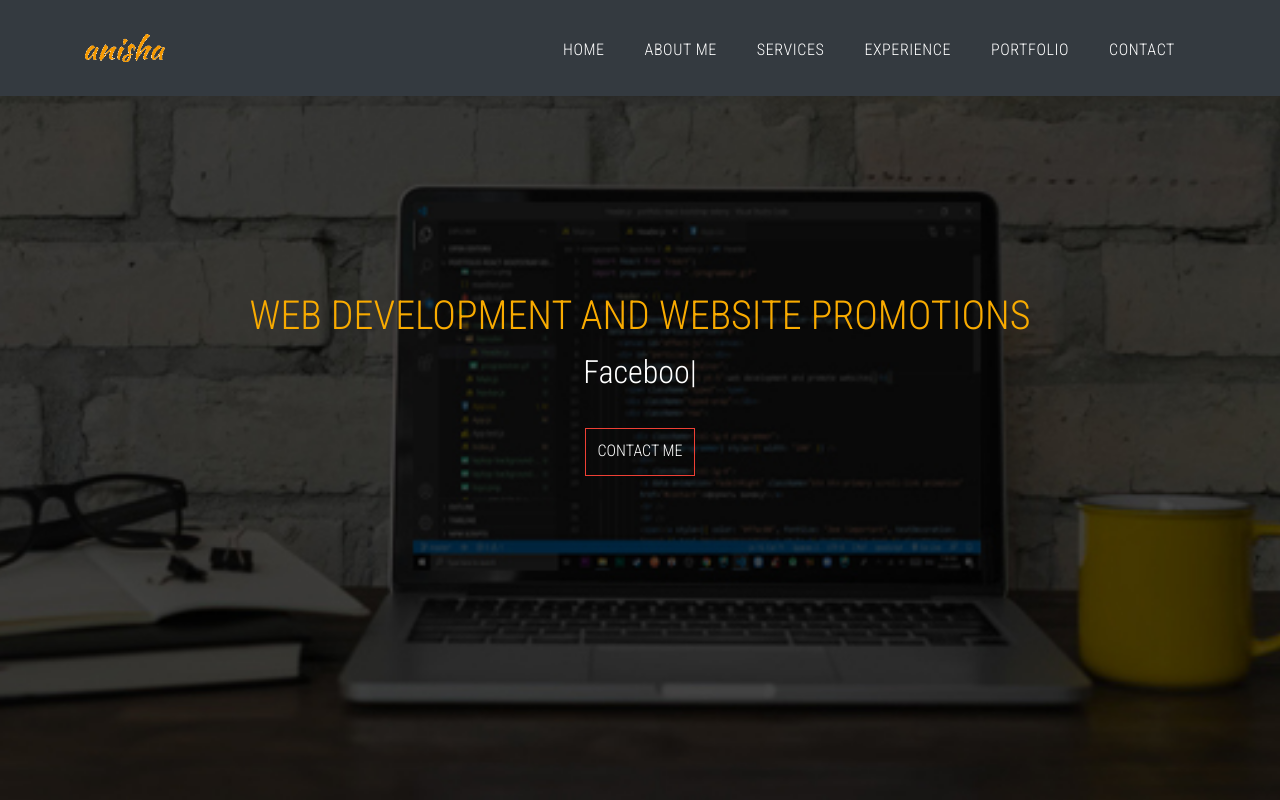
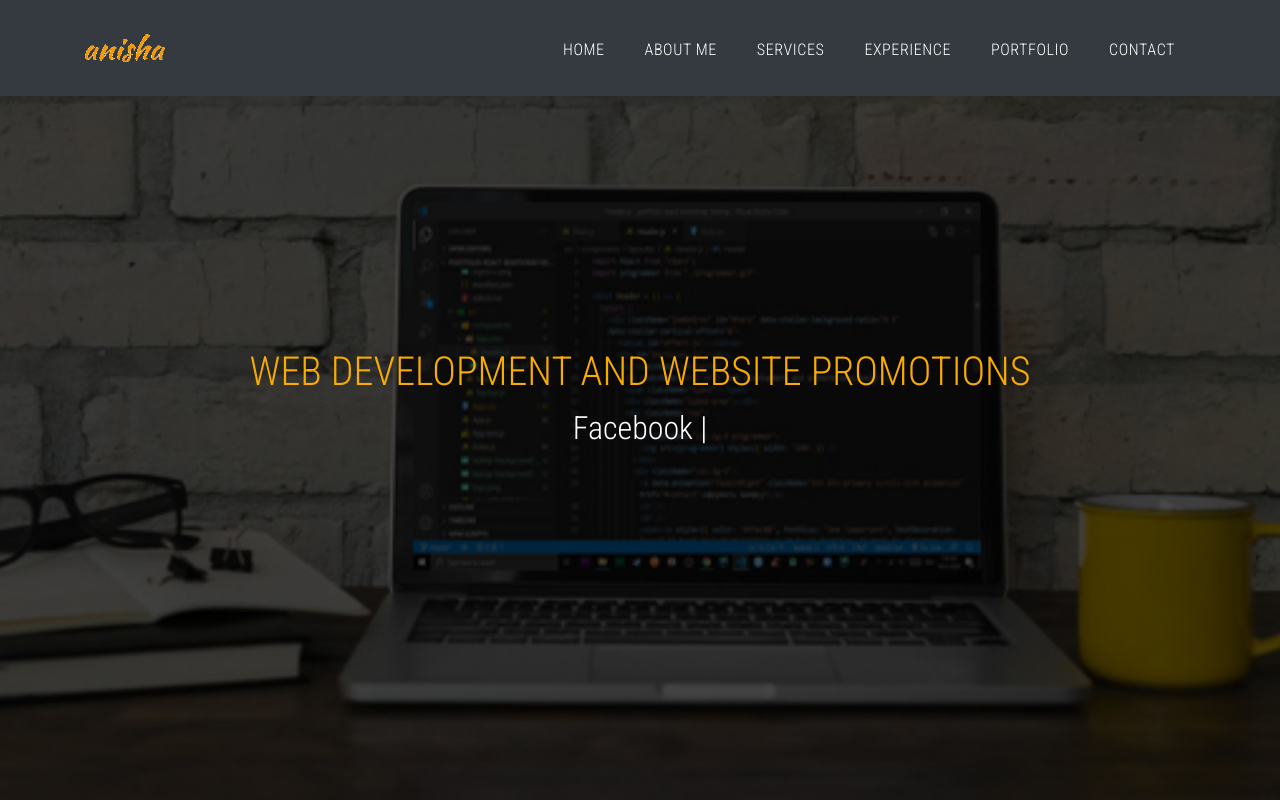
Before and after one commit to AnishaMhj/Portfolio-project, a React (Create React App) app: page / in a window 1280 px wide. Shown: the top 800 px of the page. Built offline with nearby package versions, Linux system fonts and the light colour scheme.

Commit message:
Fix links from navbar and logo. Remove contact me from header section

```diff
--- a/src/App.css
+++ b/src/App.css
@@ -27,6 +27,21 @@ body {
 
 * {
   font-weight: 300 !important;
+}
+
+html {
+  scroll-behavior: smooth;
+}
+
+/* PRE-LOADER
+=======================================*/
+.preloader {
+  background: var(--primargy-light-grey);
+  height: 100vh;
+  width: 100%;
+  position: fixed;
+  z-index: 100;
+  color: #fff;
 }
 
 /* NAVBAR
--- a/src/App.js
+++ b/src/App.js
@@ -7,9 +7,10 @@ import AboutMe from "./components/AboutMe";
 import Services from "./components/serviceComponent";
 import Experience from "./components/Experience";
 import Portfolio from "./components/Portfolio";
-import Testimonials from "./components/Testimonials";
+// import Testimonials from "./components/Testimonials";
 import Contacts from "./components/Contacts.js";
 import Footer from "./components/Footer.js";
+import PreLoader from "./components/Loader.js"
 
 // import Particles from "react-particles-js";
 
@@ -38,13 +39,14 @@ function App() {
           }
         }}
       /> */}
+      {/* <PreLoader /> */}
       <Navbar />
       <Header />
       <AboutMe />
       <Services />
       <Experience />
       <Portfolio />
-      <Testimonials />
+      {/* <Testimonials /> */}
       <Contacts />
       <Footer />
     </div>
--- a/src/App.scss
+++ b/src/App.scss
@@ -35,7 +35,26 @@ body{
 
 *{
     font-weight: 300 !important;
+
 }
+html{
+    scroll-behavior: smooth;
+}
+
+/* PRE-LOADER
+=======================================*/
+
+.preloader{
+    background: var(--primargy-light-grey);
+    height: 100vh;
+    width: 100%;
+    position: fixed;
+    z-index: 100;
+    color: #fff;
+}
+
+
+
 
 /* NAVBAR
 =======================================*/
--- a/src/components/Header.js
+++ b/src/components/Header.js
@@ -3,19 +3,19 @@ import Typed from "react-typed";
 
 const Header = () => {
     return (
-        <div id="home" className="header-wrapper">
+        <section id="home" className="header-wrapper">
             <div className="main-info">
                 <h1>Web development and website promotions</h1>
                 <Typed
                     className="typed-text"
-                    strings= {["Web Design", "Web Development", "Facebook Ads SMM", "Google Ads"]}
+                    strings={["Web Design", "Web Development", "Facebook Ads SMM", "Google Ads"]}
                     typeSpeed={40}
                     backSpeed={60}
                     loop
                 />
-                <a href="#" className="btn-main-offer">Contact me</a>
+                {/* <a href="#" className="btn-main-offer">Contact me</a> */}
             </div>
-        </div>
+        </section>
     )
 }
 
--- a/src/components/Navbar.js
+++ b/src/components/Navbar.js
@@ -6,7 +6,7 @@ import { FontAwesomeIcon } from "@fortawesome/react-fontawesome";
 import { faBars } from "@fortawesome/free-solid-svg-icons";
 
 //scroll
-import {Link} from "react-scroll";
+import { Link } from "react-scroll";
 
 
 const Navbar = () => {
@@ -18,28 +18,29 @@ const Navbar = () => {
                         <img className="logo" src={logo}></img>
                     </a>
                     <button className="navbar-toggler" type="button" data-toggle="collapse" data-target="#navbarSupportedContent" aria-controls="navbarSupportedContent" aria-expanded="false" aria-label="Toggle navigation">
-                        <FontAwesomeIcon icon={faBars} className="hamMenu" style={ {color: "#fff"} } />
+                        <FontAwesomeIcon icon={faBars} className="hamMenu" style={{ color: "#fff" }} />
                     </button>
 
                     <div className="collapse navbar-collapse" id="navbarSupportedContent">
                         <ul className="navbar-nav ml-auto">
                             <li className="nav-item active">
-                            <Link smooth={true} to="home" className="nav-link" href="#">Home <span className="sr-only">(current)</span></Link>
+                                {/* Removed smooth = {true} attributes from all Link */}
+                                <Link to="home" className="nav-link" href="#">Home <span className="sr-only">(current)</span></Link>
                             </li>
                             <li className="nav-item">
-                            <Link smooth={true} to="about" offset={-95} className="nav-link" href="#">About Me</Link>
+                                <Link to="about" offset={-95} className="nav-link" href="#">About Me</Link>
                             </li>
                             <li className="nav-item">
-                            <Link smooth={true} to="services" offset={-95} className="nav-link" href="#">Services</Link>
+                                <Link to="services" offset={-95} className="nav-link" href="#">Services</Link>
                             </li>
                             <li className="nav-item">
-                            <Link smooth={true} to="experience" offset={-95} className="nav-link" href="#">Experience</Link>
+                                <Link to="experience" offset={-95} className="nav-link" href="#">Experience</Link>
                             </li>
                             <li className="nav-item">
-                            <Link smooth={true} to="portfolio" offset={-95} className="nav-link" href="#">Portfolio</Link>
+                                <Link to="portfolio" offset={-95} className="nav-link" href="#">Portfolio</Link>
                             </li>
                             <li className="nav-item">
-                            <Link smooth={true} to="contacts" offset={-95} className="nav-link" href="#">Contact</Link>
+                                <Link to="contacts" offset={-95} className="nav-link" href="#">Contact</Link>
                             </li>
                         </ul>
                     </div>
```
Also changed, not shown: src/components/Footer.js (+9 -9 lines), 1 other file (tests, documents, lock files or other folders). Lines whose indentation alone changed are shown as unchanged.
